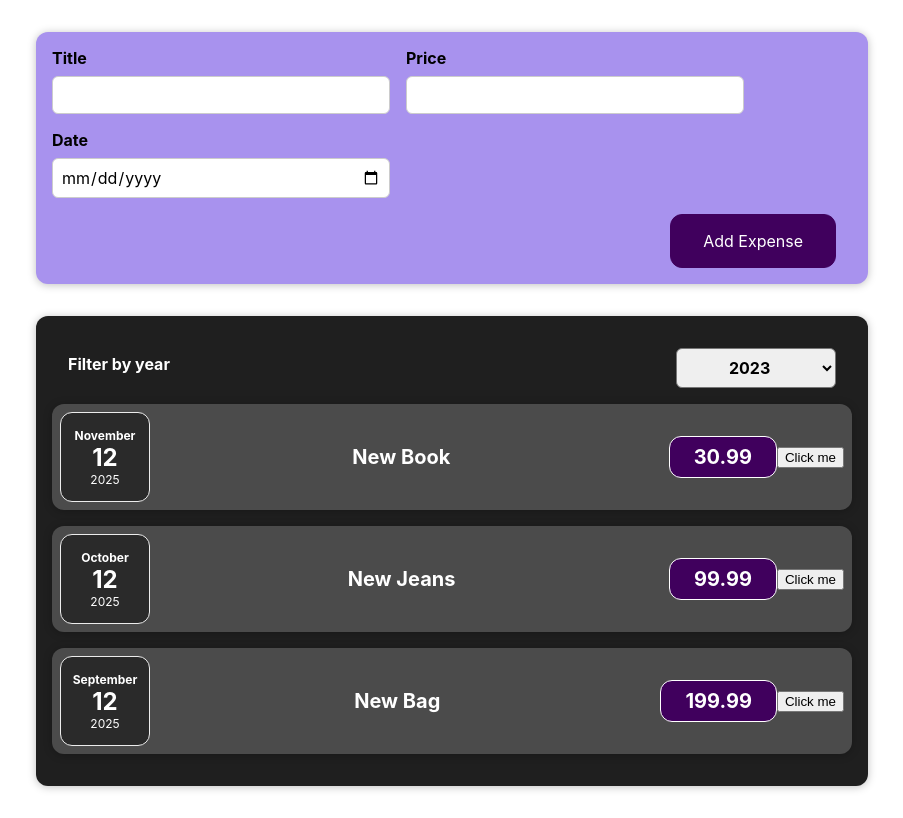
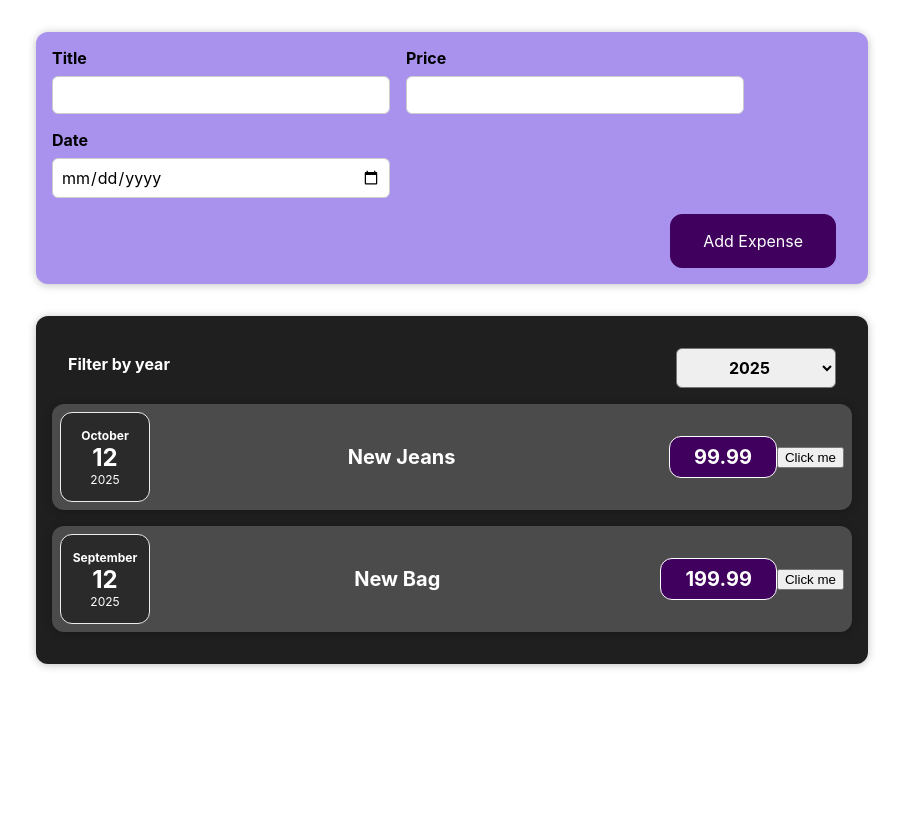
Before and after one commit to matssaaren/expenses, a React (Create React App) app: page / in a window 1280 px wide. Shown: the whole page, without its empty margins (188-1091 px from the left). Built offline with nearby package versions, Linux system fonts and the light colour scheme.

Commit message:
14. Ülesanne 5 - dünaamilise kuvamise täiendamine

```diff
--- a/src/App.js
+++ b/src/App.js
@@ -6,7 +6,7 @@ import { useState } from 'react';
 const DUMMY_EXPENSES = [
   {
     id: 'id1',
-    date: new Date(2025, 10, 12),
+    date: new Date(2024, 10, 12),
     title: 'New Book',
     amount: 30.99
   },
--- a/src/components/Expenses/ExpenseItem.js
+++ b/src/components/Expenses/ExpenseItem.js
@@ -5,7 +5,6 @@ import { useState } from 'react'
 
 
 const ExpenseItem = (props) => {
-
     const [title, setTitle] = useState(props.expenseData.title)
 
     const clickHandler = () => {
--- a/src/components/Expenses/Expenses.js
+++ b/src/components/Expenses/Expenses.js
@@ -6,17 +6,21 @@ import { useState } from 'react';
 
 const Expenses = (props) => {
 
-    const [filteredYear, setFilteredYear] = useState('2023');
+    const [filteredYear, setFilteredYear] = useState('2025');
 
     const filterChangeHandler = (selectedYear) => {
         setFilteredYear(selectedYear)
         console.log('Selected Year is ' + selectedYear)
     }
 
+    const filteredExpenses = props.expenses.filter((expense) => {
+        return expense.date.getFullYear().toString() === filteredYear;
+    });
+
     return (
         <Card className="expenses">
             <ExpensesFilter selected={filteredYear} onChangeFilter={filterChangeHandler}/>
-            {props.expenses.map((expense) => (
+            {filteredExpenses.map((expense) => (
                 <ExpenseItem expenseData={expense} key={expense.id}/>
         ))}
         </Card>
```
